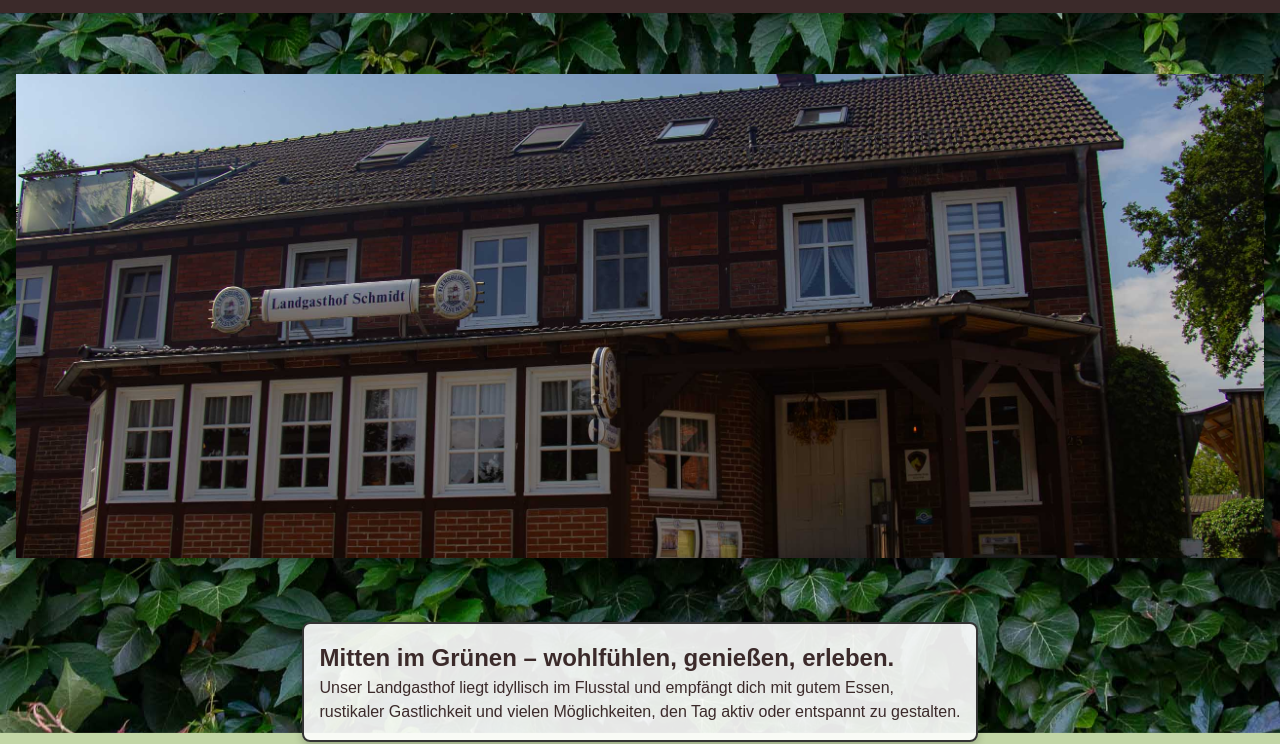
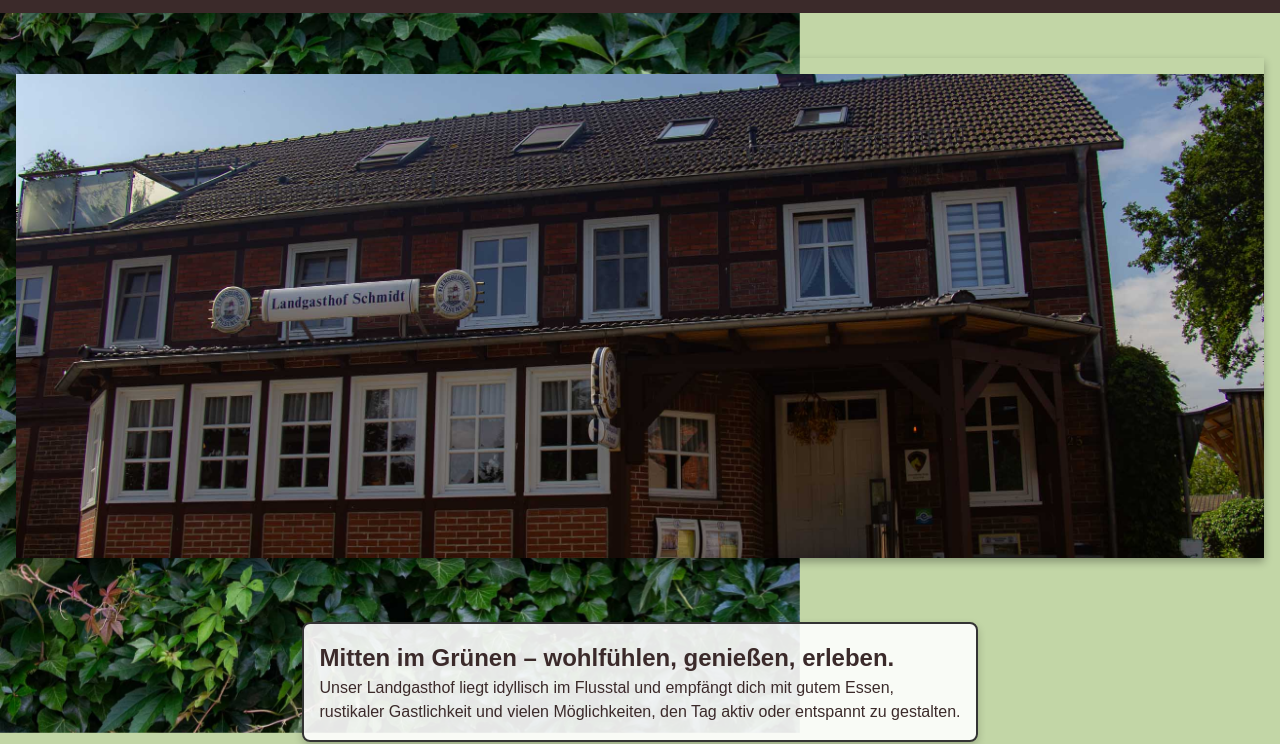
Before and after one commit to Horus113/handy, a plain HTML site: page index.html in a window 1280 px wide. Shown: the part 67-811 px from the top of the page. Drawn offline with Linux system fonts and the light colour scheme.

Commit message:
Update styles.css

```diff
--- a/styles.css
+++ b/styles.css
@@ -18,7 +18,7 @@ body::before {
   content: "";
   position: fixed;
   top: 0; left: 0;
-  width: 100%; height: 100%;
+  width: 100vh; height: 100vh;
   background: url('images/hintergrund.jpg') center center / cover no-repeat;
   z-index: -1;
 }
```
